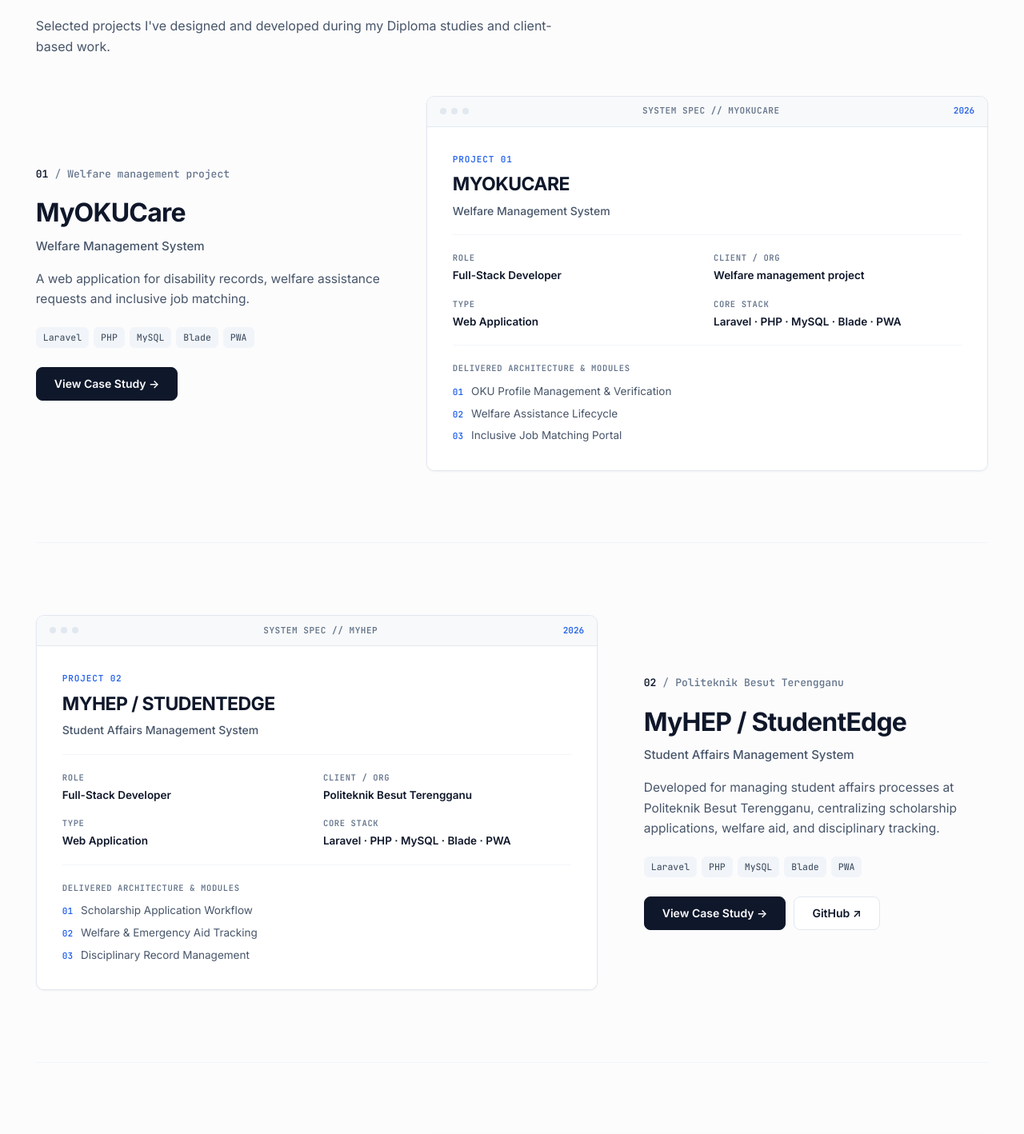
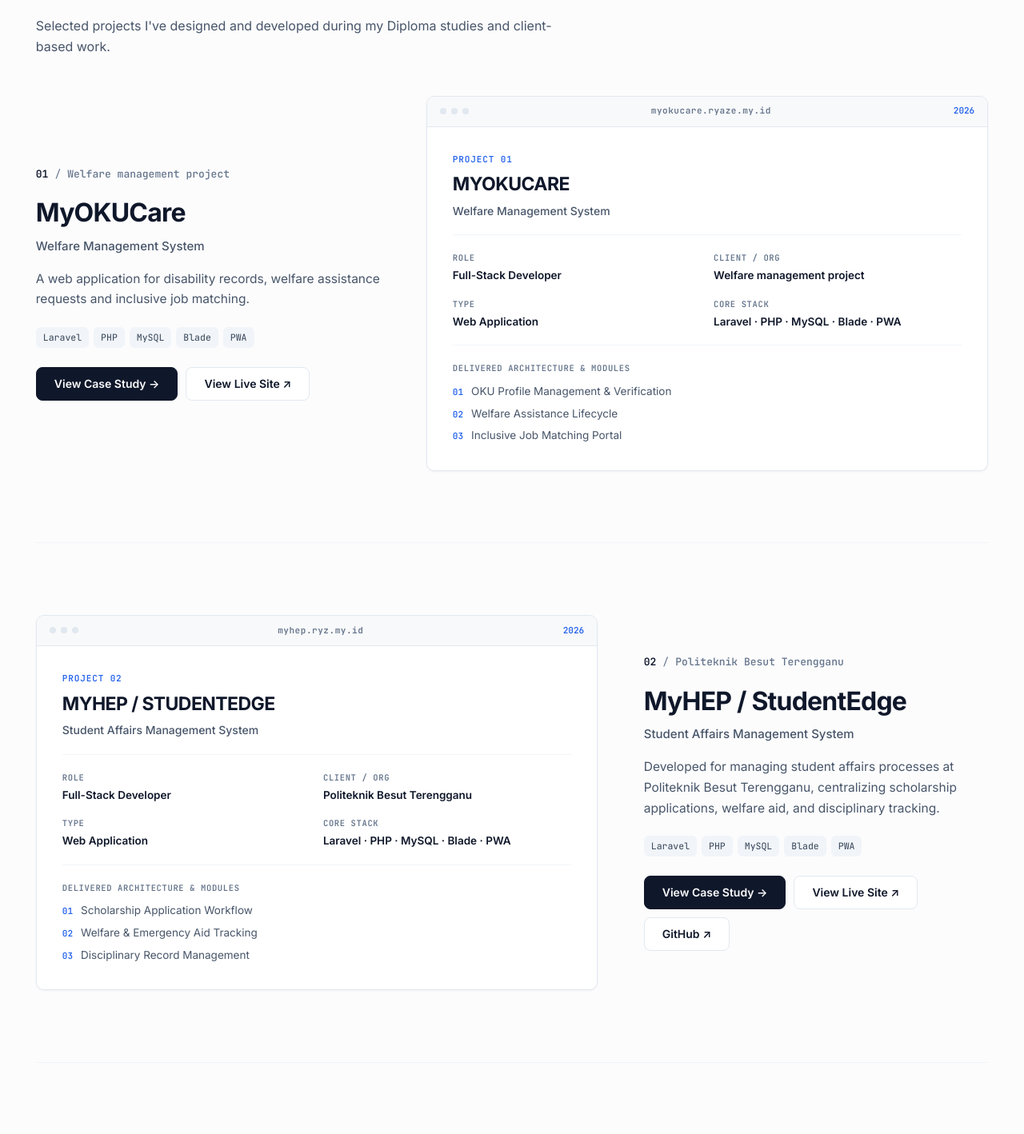
Before and after one commit to i0zfnr/my-portfolio, a React (Vite) app: page / in a window 1280 px wide. Shown: the part 720-2138 px from the top of the page at 80% size. Built offline with nearby package versions, Linux system fonts and the light colour scheme.

Commit message:
Configure authentic live URLs for MyOKUCare, MyHEP, and FlipBook/E-Book

```diff
--- a/src/components/Projects.tsx
+++ b/src/components/Projects.tsx
@@ -15,7 +15,9 @@
           <span className="dot" />
           <span className="dot" />
         </div>
-        <span className="window-title">SYSTEM SPEC // {project.id.toUpperCase()}</span>
+        <span className="window-title">
+          {project.liveUrl ? project.liveUrl.replace(/^https?:\/\//, '') : `SYSTEM SPEC // ${project.id.toUpperCase()}`}
+        </span>
         <span className="window-meta-tag">{project.year}</span>
       </div>
 
--- a/src/data/resumeData.ts
+++ b/src/data/resumeData.ts
@@ -82,6 +82,7 @@
       stack: ['Laravel', 'PHP', 'MySQL', 'Blade', 'PWA'],
       summary:
         'A web application for disability records, welfare assistance requests and inclusive job matching.',
+      liveUrl: 'https://myokucare.ryaze.my.id',
       overview:
         'MyOKUCare centralises registration for persons with disabilities (OKU), welfare assistance processing, and inclusive job matching into a unified, accessible web system. The platform provides structured digital workflows bridging community applicants with welfare officers and registered inclusive employers.',
       problem:
@@ -126,6 +127,7 @@
       summary:
         'Developed for managing student affairs processes at Politeknik Besut Terengganu, centralizing scholarship applications, welfare aid, and disciplinary tracking.',
       githubUrl: 'https://github.com/i0zfnr/MyHEP',
+      liveUrl: 'https://myhep.ryz.my.id',
       overview:
         'MyHEP (StudentEdge) is an institutional web platform created for the Student Affairs Department (Hal Ehwal Pelajar) of Politeknik Besut. It automates essential non-academic campus processes into a single secure, role-based interface.',
       problem:
@@ -169,6 +171,7 @@
       stack: ['React', 'TypeScript', 'Laravel API', 'Tailwind CSS', 'Vite'],
       summary:
         'A responsive web platform for publishing and reading interactive digital learning materials and academic course modules across desktop and mobile devices.',
+      liveUrl: 'https://ebook.ryz.my.id',
       overview:
         'FlipBook is a modern web-based academic e-book platform designed for Politeknik Besut to deliver digital learning modules, syllabus guides, and course materials with an interactive, book-like reading experience.',
       problem:
```
